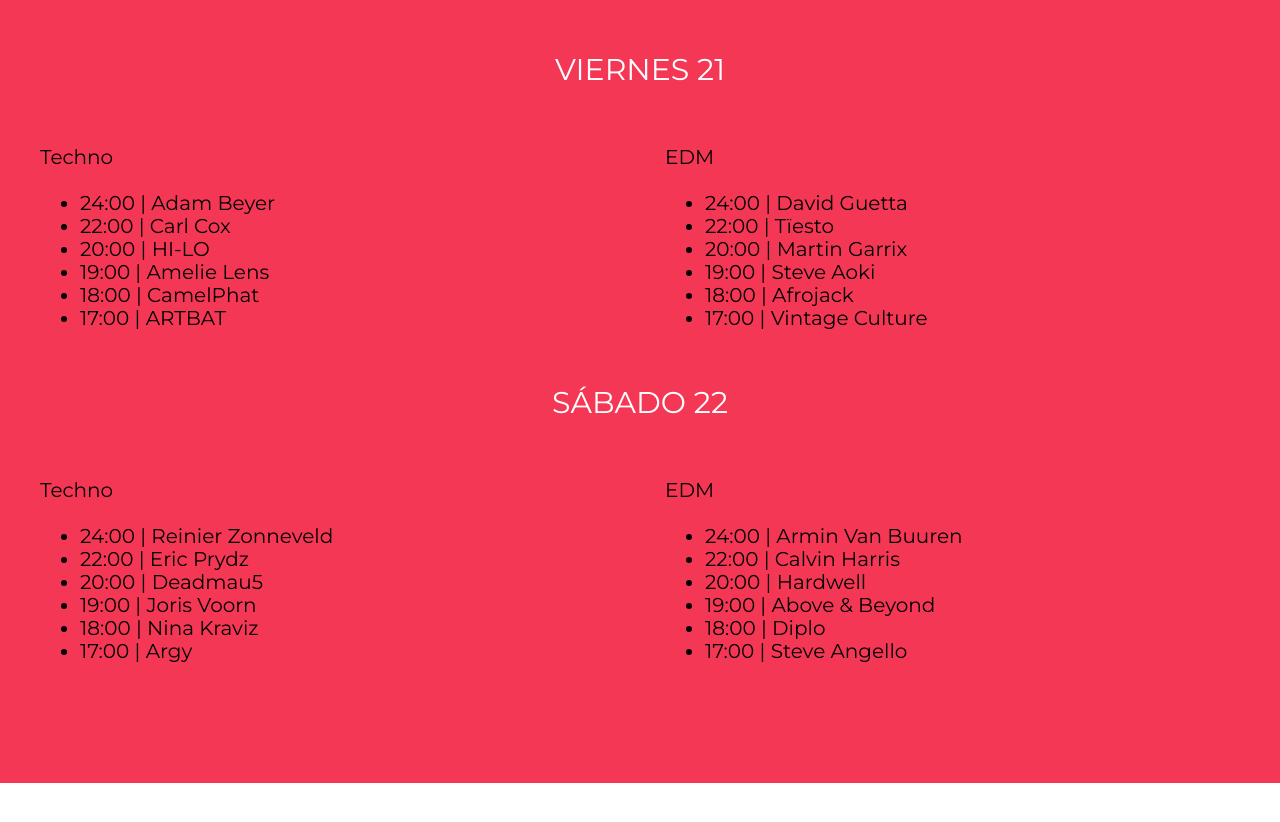
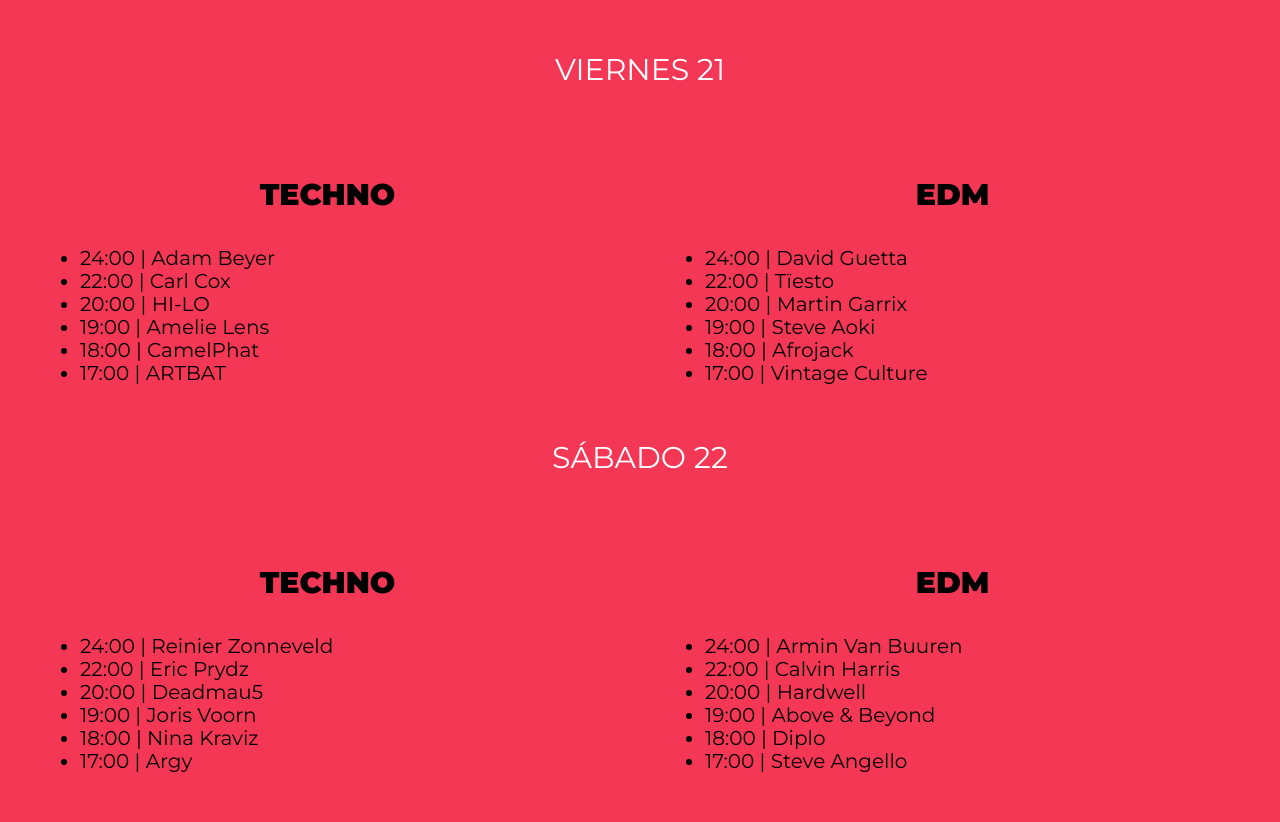
Before and after one commit to erickgasparg/festivalmusica, a website: page index.html in a window 1280 px wide. Shown: the part 1481-2303 px from the top of the page. Before the commit the page ends 2264 px from the top, so only its background shows below. Drawn offline with Linux system fonts and the light colour scheme.

```diff
--- a/src/scss/layout/_lineup.scss
+++ b/src/scss/layout/_lineup.scss
@@ -19,3 +19,12 @@
         @include m.grid(2);
     }
 }
+.escenario {
+    padding-top: 2rem;
+    .nombre-escenario {
+        font-size: 3rem;
+        font-weight: 900;
+        text-transform: uppercase;
+        text-align: center;
+    }
+}
```
Also changed, not shown: build/css/app.css.
